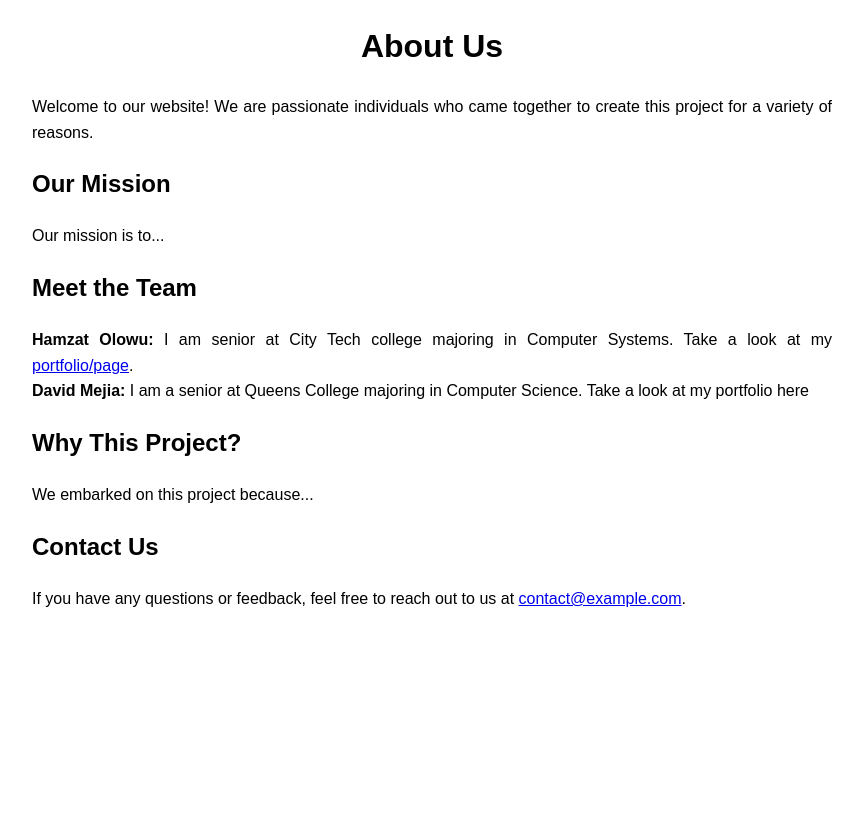
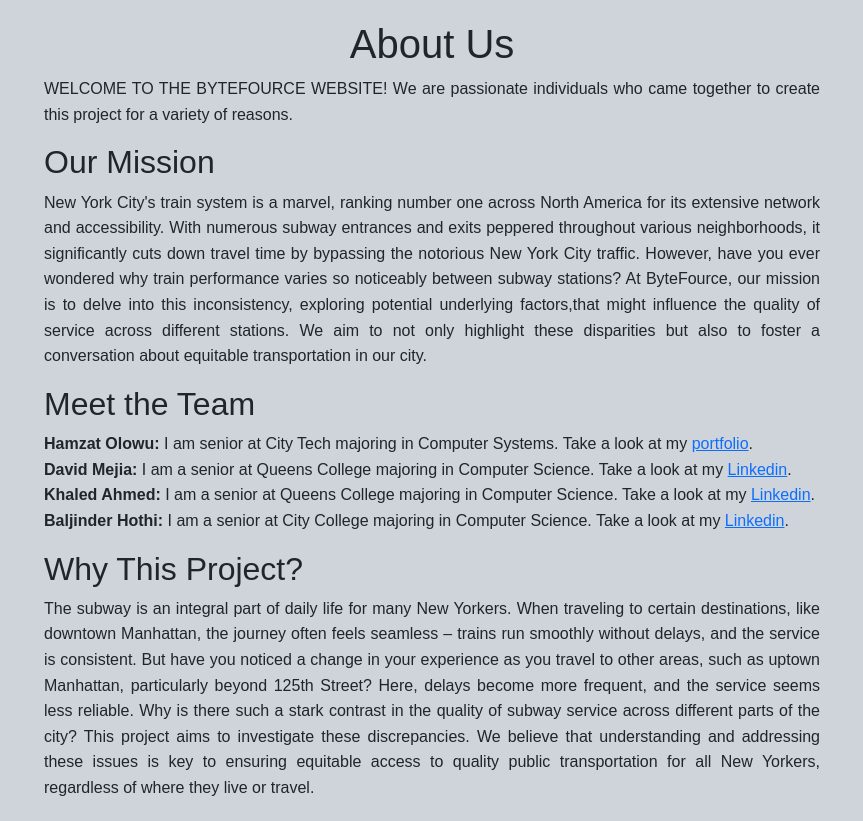
Before and after one commit to ByteFource/MTA-Inequality-Analysis, a Flask app: page /about in a window 1280 px wide. Shown: the whole page, without its empty margins (208-1071 px from the left). Before the commit the page ends 607 px from the top, so only its background shows below. Run offline with Flask 3, Linux system fonts and the light colour scheme.

Commit message:
Updating About Us Page

```diff
--- a/templates/about-us.html
+++ b/templates/about-us.html
@@ -4,12 +4,15 @@
 <head>
     <meta charset="UTF-8">
     <title>About Us</title>
+    <link href="https://cdn.jsdelivr.net/npm/bootstrap@5.3.2/dist/css/bootstrap.min.css" rel="stylesheet" integrity="sha384-T3c6CoIi6uLrA9TneNEoa7RxnatzjcDSCmG1MXxSR1GAsXEV/Dwwykc2MPK8M2HN" crossorigin="anonymous">
     <style>
         /* Add some basic styles for readability */
         body {
             font-family: Arial, sans-serif;
             line-height: 1.6;
             margin: 20px;
+
+
         }
 
         h1 {
@@ -25,29 +28,48 @@
             text-align: justify;
         }
     </style>
+
 </head>
 
-<body>
+<body class="bg-dark-subtle">
+
     <div class="container">
         <h1>About Us</h1>
-        <p>Welcome to our website! We are passionate individuals who came together to create this project for a variety of reasons.</p>
+        <p>WELCOME TO THE BYTEFOURCE WEBSITE! We are passionate individuals who came together to create this project for a variety of reasons.</p>
 
         <h2>Our Mission</h2>
-        <p>Our mission is to...</p> <!-- Replace this with your project's mission -->
+        <p>New York City's train system is a marvel, ranking number one across North America for its extensive network and accessibility.
+           With numerous subway entrances and exits peppered throughout various neighborhoods, it significantly cuts down travel time by
+           bypassing the notorious New York City traffic. However, have you ever wondered why train performance varies so noticeably between subway stations?
+           At ByteFource, our mission is to delve into this inconsistency, exploring potential underlying factors,that might influence the quality of service across different stations.
+           We aim to not only highlight these disparities but also to foster a conversation about equitable transportation in our city.
+        </p> <!-- Replace this with your project's mission -->
 
         <h2>Meet the Team</h2>
         <p>
-            <strong>Hamzat Olowu:</strong> I am senior at City Tech college majoring in Computer Systems. Take a look at my <a href="https://cha0stig3r.github.io/" target="_blank"> portfolio/page</a>.<br>
-            <strong>David Mejia:</strong> I am a senior at Queens College majoring in Computer Science. Take a look at my portfolio here<br>
+            <strong>Hamzat Olowu:</strong> I am senior at City Tech majoring in Computer Systems. Take a look at my <a href="https://cha0stig3r.github.io/" target="_blank"> portfolio</a>.<br>
+            <strong>David Mejia:</strong> I am a senior at Queens College majoring in Computer Science. Take a look at my  <a class="link-underline-opacity-0" href="https://www.linkedin.com/in/davidmejia1/" target="_blank"> Linkedin</a>.<br>
+            <strong>Khaled Ahmed:</strong> I am a senior at Queens College majoring in Computer Science. Take a look at my <a href="https://www.linkedin.com/in/khaled-ahmed1/" target="_blank"> Linkedin</a>.<br>
+            <strong>Baljinder Hothi:</strong> I am a senior at City College majoring in Computer Science. Take a look at my <a href="https://www.linkedin.com/in/baljinder-hothi/" target="_blank"> Linkedin</a>.<br>
             <!-- Add more creators as needed -->
         </p>
 
         <h2>Why This Project?</h2>
-        <p>We embarked on this project because...</p> <!-- Explain the motivation behind your project -->
+        <p>
+            The subway is an integral part of daily life for many New Yorkers. When traveling to certain destinations, like downtown Manhattan, the journey often feels seamless –
+            trains run smoothly without delays, and the service is consistent. But have you noticed a change in your experience as you travel to
+            other areas, such as uptown Manhattan, particularly beyond 125th Street? Here, delays become more frequent, and the service seems less
+            reliable. Why is there such a stark contrast in the quality of subway service across different parts of the city? This project aims to
+            investigate these discrepancies. We believe that understanding and addressing these issues is key to ensuring equitable access to
+             quality public transportation for all New Yorkers, regardless of where they live or travel.
+        </p> <!-- Explain the motivation behind your project -->
 
-        <h2>Contact Us</h2>
-        <p>If you have any questions or feedback, feel free to reach out to us at <a href="mailto:contact@example.com">contact@example.com</a>.</p>
     </div>
+
+    <script src="https://cdn.jsdelivr.net/npm/@popperjs/core@2.11.8/dist/umd/popper.min.js" integrity="sha384-I7E8VVD/ismYTF4hNIPjVp/Zjvgyol6VFvRkX/vR+Vc4jQkC+hVqc2pM8ODewa9r" crossorigin="anonymous"></script>
+    <script src="https://cdn.jsdelivr.net/npm/bootstrap@5.3.2/dist/js/bootstrap.min.js" integrity="sha384-BBtl+eGJRgqQAUMxJ7pMwbEyER4l1g+O15P+16Ep7Q9Q+zqX6gSbd85u4mG4QzX+" crossorigin="anonymous"></script>
 </body>
 
+
+
 </html>
```
